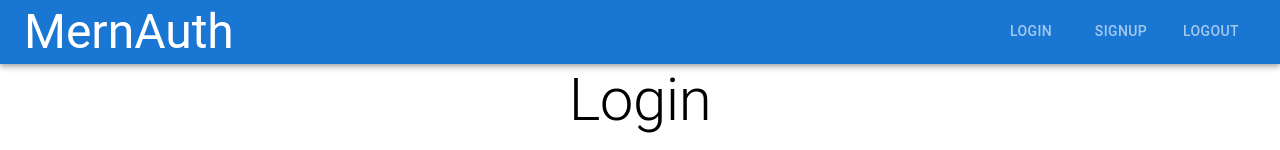
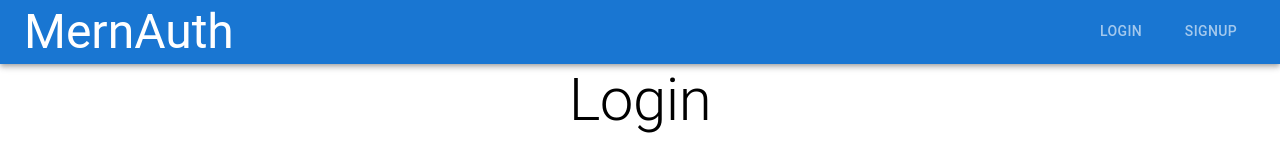
Before and after one commit to Lahirutech/Advanced_Authentication, a React (Create React App) app in the folder client/: page /login in a window 1280 px wide. Shown: the top 150 px of the page. Built offline with nearby package versions, Linux system fonts and the light colour scheme; no server answers.

Commit message:
modifying the components

```diff
--- a/client/src/App.js
+++ b/client/src/App.js
@@ -8,17 +8,11 @@ import { Route, Routes } from 'react-router-dom';
 import Login from './components/Login';
 import Signup from './components/Signup';
 import Welcome from './components/Welcome';
+import { useSelector } from 'react-redux';
 
 function App() {
-  const [message, setmessage] = useState("")
-
-  const getData = async () => {
-    const res = await axios.get('/profile')
-    setmessage(res.data.message)
-  }
-  useEffect(() => {
-    getData()
-  }, [])
+  const isLoggedIn = useSelector(state => state.isLoggedIn)
+  console.log("isLoggedIn",isLoggedIn)
   return (
     <React.Fragment>
     <header>
@@ -28,8 +22,7 @@ function App() {
         <Routes>
           <Route path="/login" element={<Login />} />
           <Route path="/signup" element={<Signup />} />
-          <Route path="/user" element={<Welcome />} />
-
+          {isLoggedIn && <Route path="/user" element={<Welcome />} />}{ ""}
         </Routes>
     </main>
   </React.Fragment>
--- a/client/src/components/Header.js
+++ b/client/src/components/Header.js
@@ -1,9 +1,28 @@
-import React from 'react'
+import React, { useState } from "react";
 import { AppBar, Box, Tab, Tabs, Toolbar, Typography } from "@mui/material";
-import { Link } from 'react-router-dom';
+import { Link, useNavigate } from "react-router-dom";
+import { useDispatch, useSelector } from "react-redux";
+import axios from "axios";
+import { authActions } from "../store";
+axios.defaults.withCredentials = true;
+const Header = () => {
+  const dispatch = useDispatch();
+  const isLoggedIn = useSelector((state) => state.isLoggedIn);
+  const sendLogoutReq = async () => {
+    const res = await axios.post("user/logout", null, {
+      withCredentials: true,
+    });
+    if (res.status == 200) {
+      return res;
+    }
+    return new Error("Unable TO Logout. Please try again");
+  };
+  const handleLogout = () => {
+    sendLogoutReq().then(() => dispatch(authActions.logout()));
+  };
 
+  const [value, setValue] = useState();
 
-export default function Header() {
   return (
     <div>
       <AppBar position="sticky">
@@ -12,15 +31,31 @@ export default function Header() {
           <Box sx={{ marginLeft: "auto" }}>
             <Tabs
               indicatorColor="secondary"
-                          textColor="inherit">
+              onChange={(e, val) => setValue(val)}
+              value={value}
+              textColor="inherit"
+            >
+              {!isLoggedIn && (
+                <>
+                  {" "}
                   <Tab to="/login" LinkComponent={Link} label="Login" />
                   <Tab to="/signup" LinkComponent={Link} label="Signup" />
-              <Tab to="/logout" LinkComponent={Link} label="Logout" />
-
+                </>
+              )}
+              {isLoggedIn && (
+                <Tab
+                  onClick={handleLogout}
+                  to="/"
+                  LinkComponent={Link}
+                  label="Logout"
+                />
+              )}{" "}
             </Tabs>
           </Box>
         </Toolbar>
       </AppBar>
     </div>
-  )
-}
+  );
+};
+
+export default Header;
--- a/client/src/components/Login.js
+++ b/client/src/components/Login.js
@@ -2,9 +2,13 @@ import { Box, Button, TextField, Typography } from "@mui/material";
 import React, { useState } from "react";
 import axios from "axios";
 import { useNavigate } from "react-router-dom";
+import { useDispatch } from "react-redux";
+import { authActions } from "../store";
 
 
 export default function Login() {
+  const dispatch = useDispatch();
+
   const history = useNavigate();
   const [inputs, setInputs] = useState({
     email: "",
@@ -30,7 +34,7 @@ export default function Login() {
     e.preventDefault();
     // send http request
     sendRequest()
-      //.then(() => dispatch(authActions.login()))
+      .then(() => dispatch(authActions.login()))
       .then(() => history("/user"));
   };
   return (
--- a/client/src/components/Welcome.js
+++ b/client/src/components/Welcome.js
@@ -1,15 +1,17 @@
-import axios from 'axios';
-import React, { useEffect, useState } from 'react'
+import React, { useEffect, useState } from "react";
+import axios from "axios";
+axios.defaults.withCredentials = true;
+let firstRender = true;
+const Welcome = () => {
+  const [user, setUser] = useState();
 
-export default function Welcome() {
-  const [user, setUser] = useState();
-  const firstRender = true
   const refreshToken = async () => {
     const res = await axios
       .get("user/refresh", {
         withCredentials: true,
       })
       .catch((err) => console.log(err));
+
     const data = await res.data;
     return data;
   };
@@ -21,8 +23,7 @@ export default function Welcome() {
       .catch((err) => console.log(err));
     const data = await res.data;
     return data;
-  }
-
+  };
   useEffect(() => {
     if (firstRender) {
       firstRender = false;
@@ -35,5 +36,6 @@ export default function Welcome() {
   }, []);
 
   return <div>{user && <h1>{user.name}</h1>}</div>;
+};
 
-}
+export default Welcome;
```
Lines whose indentation alone changed are shown as unchanged.
